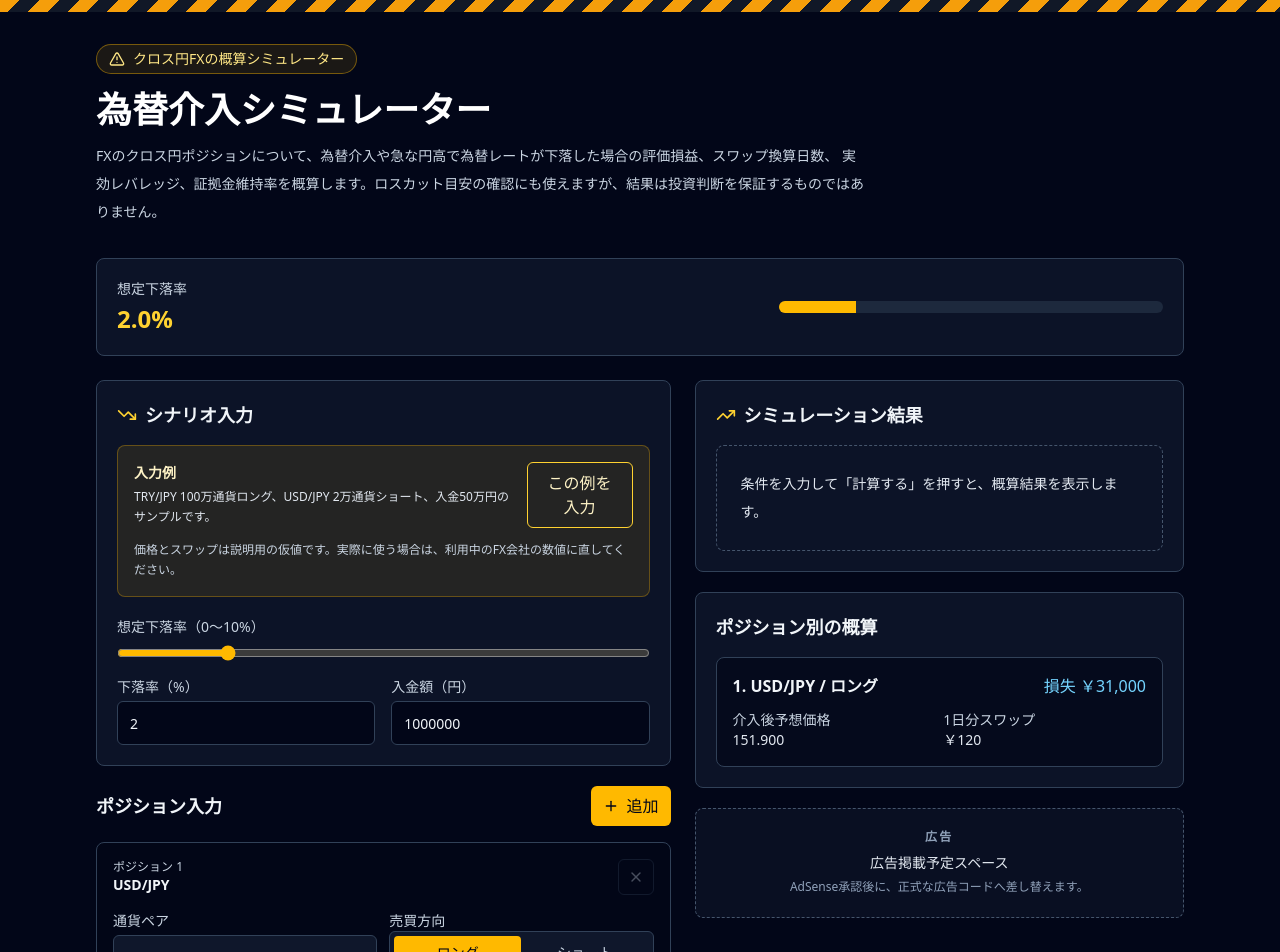
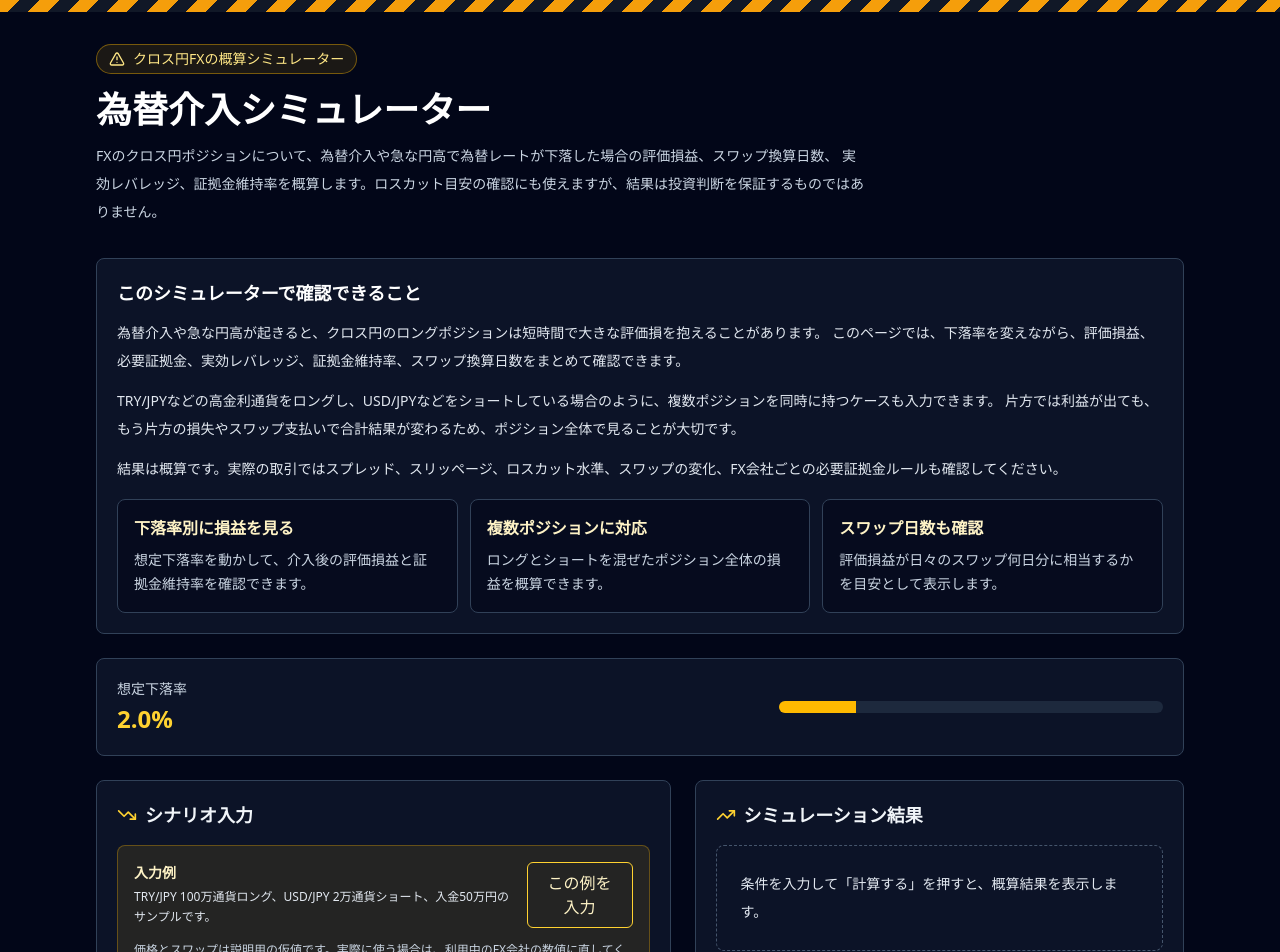
Before and after one commit to Americaman-Chicken/fx-intervention-simulator, a React (Vite) app: page / in a window 1280 px wide. Shown: the top 952 px of the page. Built offline with nearby package versions, Linux system fonts and the light colour scheme.

Commit message:
Improve AdSense content quality

```diff
--- a/src/App.jsx
+++ b/src/App.jsx
@@ -421,6 +421,43 @@ export default function FxInterventionSimulator() {
         </header>
 
         <section className="mb-6 rounded-lg border border-slate-700 bg-slate-900/80 p-5">
+          <h2 className="mb-3 text-lg font-semibold text-white">このシミュレーターで確認できること</h2>
+          <div className="space-y-3 text-sm leading-7 text-slate-200">
+            <p>
+              為替介入や急な円高が起きると、クロス円のロングポジションは短時間で大きな評価損を抱えることがあります。
+              このページでは、下落率を変えながら、評価損益、必要証拠金、実効レバレッジ、証拠金維持率、スワップ換算日数をまとめて確認できます。
+            </p>
+            <p>
+              TRY/JPYなどの高金利通貨をロングし、USD/JPYなどをショートしている場合のように、複数ポジションを同時に持つケースも入力できます。
+              片方では利益が出ても、もう片方の損失やスワップ支払いで合計結果が変わるため、ポジション全体で見ることが大切です。
+            </p>
+            <p>
+              結果は概算です。実際の取引ではスプレッド、スリッページ、ロスカット水準、スワップの変化、FX会社ごとの必要証拠金ルールも確認してください。
+            </p>
+          </div>
+          <div className="mt-4 grid gap-3 md:grid-cols-3">
+            <div className="rounded-lg border border-slate-700 bg-slate-950/60 p-4">
+              <h3 className="font-semibold text-amber-100">下落率別に損益を見る</h3>
+              <p className="mt-2 text-sm leading-6 text-slate-300">
+                想定下落率を動かして、介入後の評価損益と証拠金維持率を確認できます。
+              </p>
+            </div>
+            <div className="rounded-lg border border-slate-700 bg-slate-950/60 p-4">
+              <h3 className="font-semibold text-amber-100">複数ポジションに対応</h3>
+              <p className="mt-2 text-sm leading-6 text-slate-300">
+                ロングとショートを混ぜたポジション全体の損益を概算できます。
+              </p>
+            </div>
+            <div className="rounded-lg border border-slate-700 bg-slate-950/60 p-4">
+              <h3 className="font-semibold text-amber-100">スワップ日数も確認</h3>
+              <p className="mt-2 text-sm leading-6 text-slate-300">
+                評価損益が日々のスワップ何日分に相当するかを目安として表示します。
+              </p>
+            </div>
+          </div>
+        </section>
+
+        <section className="mb-6 rounded-lg border border-slate-700 bg-slate-900/80 p-5">
           <div className="flex flex-col gap-4 md:flex-row md:items-center md:justify-between">
             <div>
               <p className="text-sm text-slate-300">想定下落率</p>
@@ -591,7 +628,7 @@ export default function FxInterventionSimulator() {
                     label="合計評価損益"
                     value={`${simulation.totalProfitLoss >= 0 ? "利益 " : "損失 "}${formatYen(Math.abs(simulation.totalProfitLoss))}`}
                     tone={simulation.totalProfitLoss >= 0 ? "profit" : "loss"}
-                    help="日本の金融画面で見かける配色に合わせ、利益は赤、損失は青で表示しています。"
+                    help="入力した下落率をもとにした概算です。利益・損失の方向を確認する目安として見てください。"
                   />
                   <ResultMetric label="ポジション総額" value={formatYen(simulation.totalNotional)} />
                   <ResultMetric label="必要証拠金の概算" value={formatYen(simulation.requiredMargin)} />
@@ -655,13 +692,6 @@ export default function FxInterventionSimulator() {
               </div>
             </div>
 
-            <div className="rounded-lg border border-dashed border-slate-600 bg-slate-900/60 p-5 text-center">
-              <p className="text-xs font-semibold uppercase tracking-[0.18em] text-slate-400">広告</p>
-              <p className="mt-2 text-sm text-slate-200">広告掲載予定スペース</p>
-              <p className="mt-1 text-xs leading-5 text-slate-400">
-                AdSense承認後に、正式な広告コードへ差し替えます。
-              </p>
-            </div>
           </section>
         </div>
 
```
